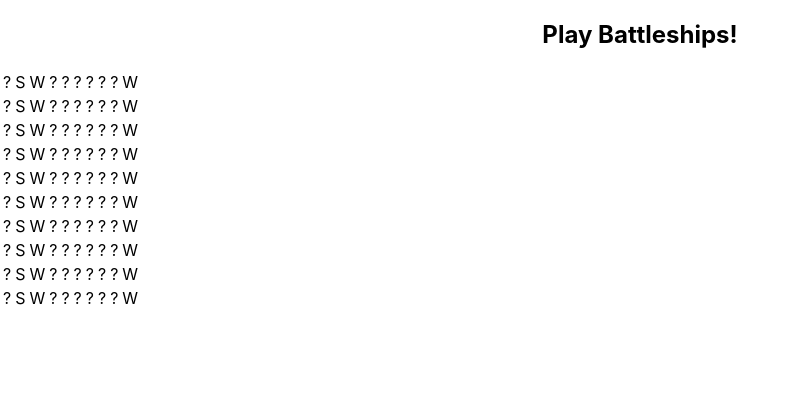
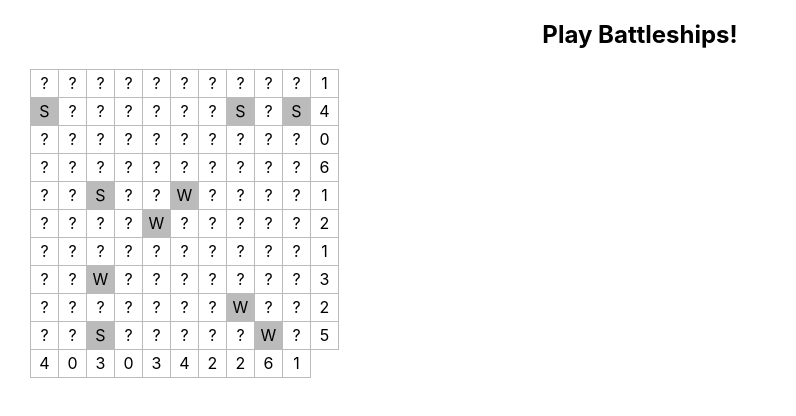
Before and after one commit to TimboTambo/Battleships, a React (Create React App) app: page / in a window 1280 px wide. Shown: the top 416 px of the page, without its empty margins (0-796 px from the left). Built offline with nearby package versions, Linux system fonts and the light colour scheme.

Commit message:
Can identify finish state

```diff
--- a/src/App.css
+++ b/src/App.css
@@ -12,3 +12,29 @@
   font-size: calc(10px + 2vmin);
   color: white;
 }
+
+.fixed {
+  background: #bbb;
+}
+
+.grid td {
+  border: 1px solid #bbb;
+  width: 25px;
+  height: 25px;
+}
+
+.grid td:not(.fixed, .total) {
+  cursor: pointer;
+}
+
+.grid {
+  border-collapse: collapse;
+}
+
+.grid-container {
+  margin: 0 30px;
+}
+
+.grid.finished td:not(.total) {
+  background: #80dd80;
+}
--- a/src/App.js
+++ b/src/App.js
@@ -3,7 +3,7 @@ import './App.css';
 
 class Square extends Component {
   render() {
-    return (<td x={this.props.x} y={this.props.y} onClick={this.props.onClick.bind(null, this.props.x, this.props.y)}>{this.props.displayText}</td>);
+    return (<td class={this.props.styleName} x={this.props.x} y={this.props.y} onClick={this.props.onClick.bind(null, this.props.x, this.props.y)}>{this.props.displayText}</td>);
   }
 }
 
@@ -13,19 +13,62 @@ class Grid extends Component {
     this.state = {};
     this.state.gridSize = 10;
     this.state.grid = [];
-    let layout = "WSWSSWWWWW";
-    let isDisplayedLookup = "FTTFFFFFFTF";
+    let layout = [
+      "SWWWWWWWWW",
+      "SWWWWWWSSS",
+      "WWWWWWWWWW",
+      "SWWWSSSSSW",
+      "WWSWWWWWWW",
+      "WWWWWSWWSW",
+      "WWWWWWWWSW",
+      "WWWWSSWWSW",
+      "WWSWWWWWSW",
+      "SWSWSSSWWW"];
+    let isDisplayedLookup = [
+      "FFFFFFFFFF",
+      "TFFFFFFTFT",
+      "FFFFFFFFFF",
+      "FFFFFFFFFF",
+      "FFTFFTFFFF",
+      "FFFFTFFFFF",
+      "FFFFFFFFFF",
+      "FFTFFFFFFF",
+      "FFFFFFFTFF",
+      "FFTFFFFFTF"];
+    this.rowCounts = [0,0,0,0,0,0,0,0,0,0];
+    this.columnCounts = [0,0,0,0,0,0,0,0,0,0];
+
     for (let i = 0; i < this.state.gridSize; i++) {
       let row = [];
+
       for (let j = 0; j < this.state.gridSize; j++) {
-        let isDisplayed = isDisplayedLookup[j] === "T";
-        let displayText = isDisplayed ? layout[j] : "?";
-        row.push({type: layout[j], displayText: displayText, isDisplayed: isDisplayed});
+        let isDisplayed = isDisplayedLookup[i][j] === "T";
+        let displayText = isDisplayed ? layout[i][j] : "?";
+        let type = layout[i][j];
+        row.push({type: type, displayText: displayText, isDisplayed: isDisplayed});
+
+        if (type === "S") {
+          this.rowCounts[i]++;
+          this.columnCounts[j]++;
+        }
       }
       this.state.grid.push(row);
     }
 
     this.handleClick = this.handleClick.bind(this);
+  }
+
+  isGridCorrect(grid) {
+    for (var i = 0; i < grid.length; i++) {
+      var row = grid[i];
+      for (var j = 0; j < grid.length; j++) {
+        var point = row[j];
+        if (point.displayText !== point.type) {
+          return false;
+        }
+      }
+    }
+    return true;
   }
 
   handleClick(x, y) {
@@ -35,16 +78,20 @@ class Grid extends Component {
       return;
     }
     square.displayText = square.displayText === "W" ? "S" : "W";
-    this.setState({grid: grid});
+    let isFinished = this.isGridCorrect(grid);
+    this.setState({grid: grid, finished: isFinished});
   }
 
   render() {
     return (
-      <table>
+      <table class={this.state.finished ? "finished grid" : "grid"}>
         <tbody>
             {this.state.grid.map((row, i) => <tr key={i}>{row.map((squareProps, j) =>
-            <Square x={j} y={i} displayText={squareProps.displayText} onClick={this.handleClick} key={i + ' ' + j}/>)
-            }</tr>)}
+            <Square x={j} y={i} displayText={squareProps.displayText} styleName={squareProps.isDisplayed ? "fixed" : null} onClick={this.handleClick} key={i + ' ' + j}/>
+            )}<td class="total">{this.rowCounts[i]}</td></tr>)}
+            <tr>
+              {this.columnCounts.map((count, n) => <td class="total" key={n}>{count}</td>)}
+            </tr>
         </tbody>
       </table>
     );
@@ -57,7 +104,9 @@ class App extends Component {
       <div className="App">
         <div className="App-Body">
           <h2>Play Battleships!</h2>
+          <div class="grid-container">
             <Grid />
+          </div>
         </div>
       </div>
     );
```
